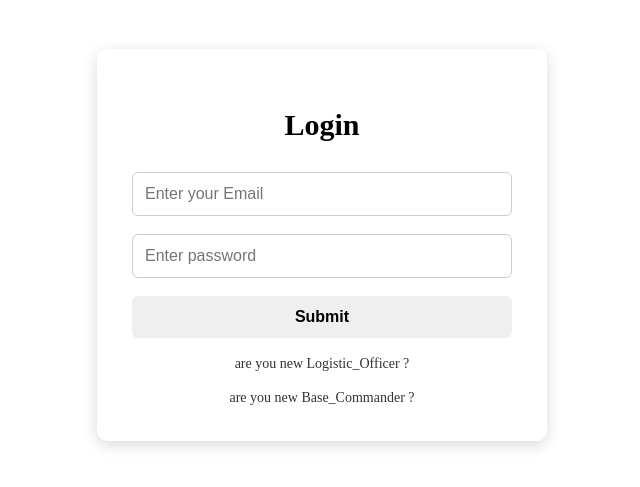
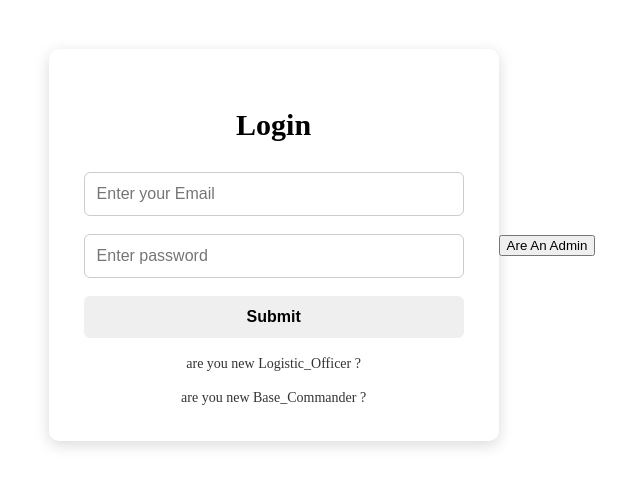
Before and after one commit to gurunagendra7032/Military_Asset_Management_Frontend, a React app: page / in a window 1280 px wide. Shown: the part 163-650 px from the top of the page, without its empty margins (318-958 px from the left). Built offline with nearby package versions, Linux system fonts and the light colour scheme; the HTML template or start-up script is replaced by a standard one.

Commit message:
fix:api sing up admin

```diff
--- a/src/pages/LoginPage.jsx
+++ b/src/pages/LoginPage.jsx
@@ -95,6 +95,10 @@ export default function LoginPage() {
 
             </div>
 
+            <button onClick={()=>navigate("/admin/signup")}> Are An Admin</button>
+
         </div>
+
+
     );
 }
```
